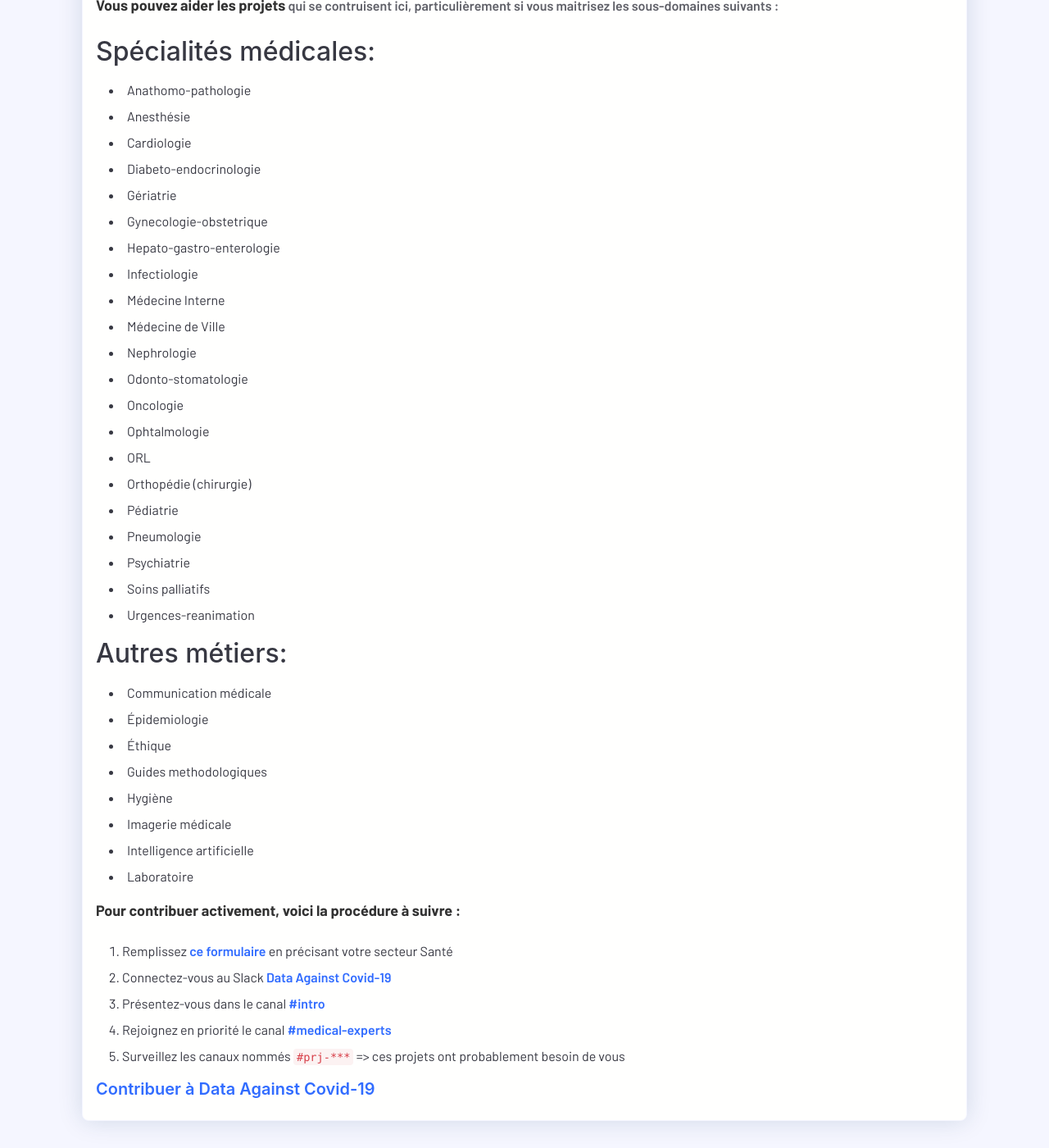
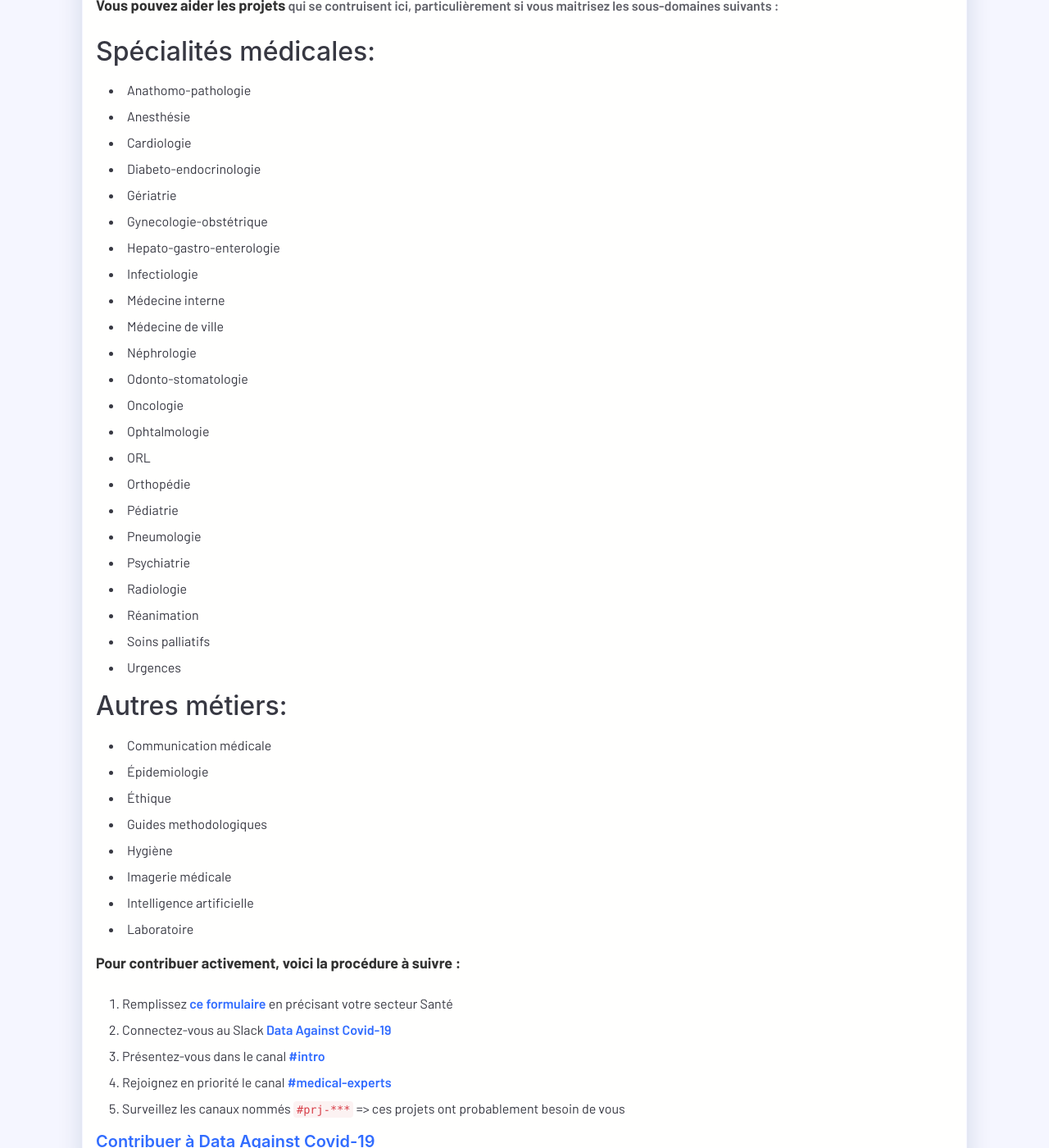
Before and after one commit to opencovid19-fr/opencovid19-fr.github.io, a Jekyll site: the page built from _posts/Comment contribuer/2020-04-02-je-suis-professionnel-sante.md, in a window 1280 px wide and 1400 px high, scrolled down 558 px. Shown: the whole window at 82% size. Built offline with Jekyll 4.4.1, drawn with Linux system fonts in a browser that asks for light colours; nearby versions of some CDN libraries; comment, search, counter and statistics services are not loaded.

Commit message:
fixup list of specialties

```diff
--- a/_posts/Comment contribuer/2020-04-02-je-suis-professionnel-sante.md
+++ b/_posts/Comment contribuer/2020-04-02-je-suis-professionnel-sante.md
@@ -26,22 +26,24 @@
 - Cardiologie
 - Diabeto-endocrinologie
 - Gériatrie
-- Gynecologie-obstetrique
+- Gynecologie-obstétrique
 - Hepato-gastro-enterologie
 - Infectiologie
-- Médecine Interne
-- Médecine de Ville
-- Nephrologie
+- Médecine interne
+- Médecine de ville
+- Néphrologie
 - Odonto-stomatologie
 - Oncologie
 - Ophtalmologie
 - ORL
-- Orthopédie (chirurgie)
+- Orthopédie
 - Pédiatrie
 - Pneumologie
 - Psychiatrie
+- Radiologie
+- Réanimation
 - Soins palliatifs
-- Urgences-reanimation
+- Urgences
 
 Autres métiers:
 ---------------
```
